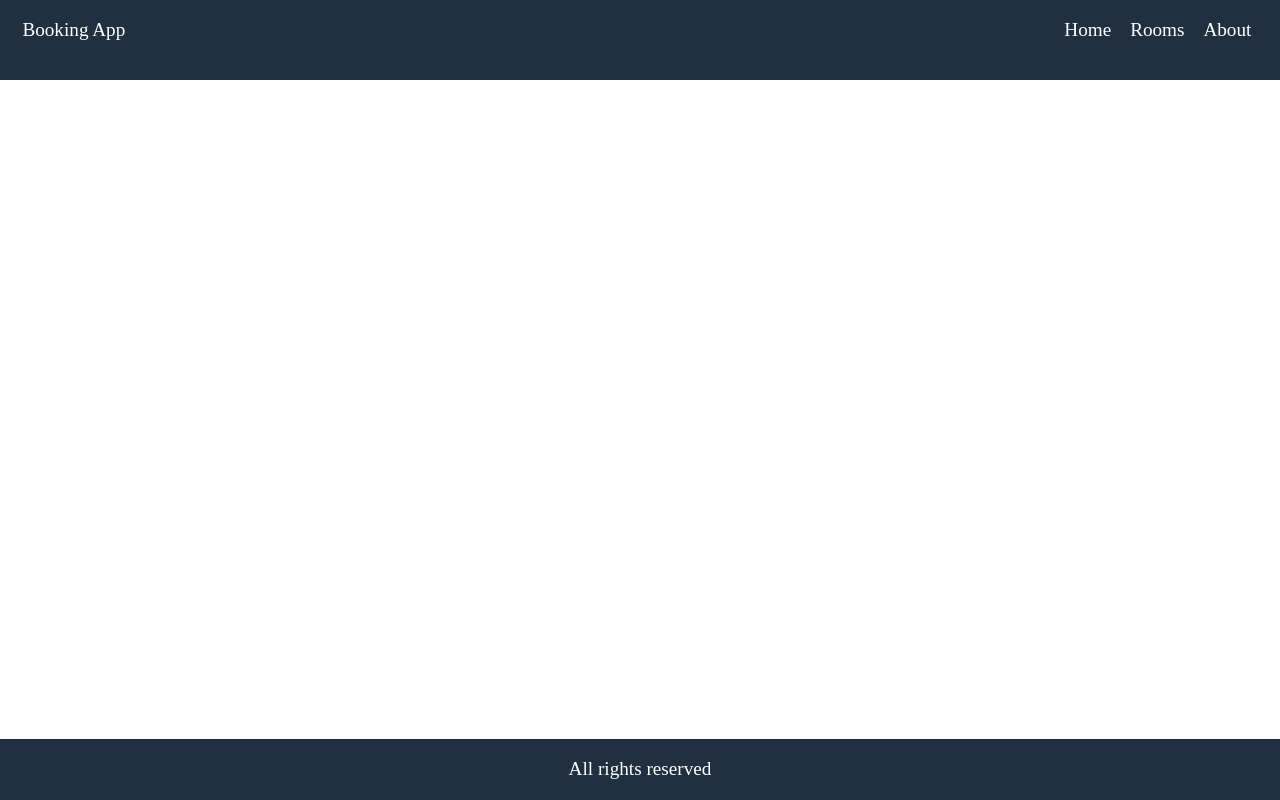
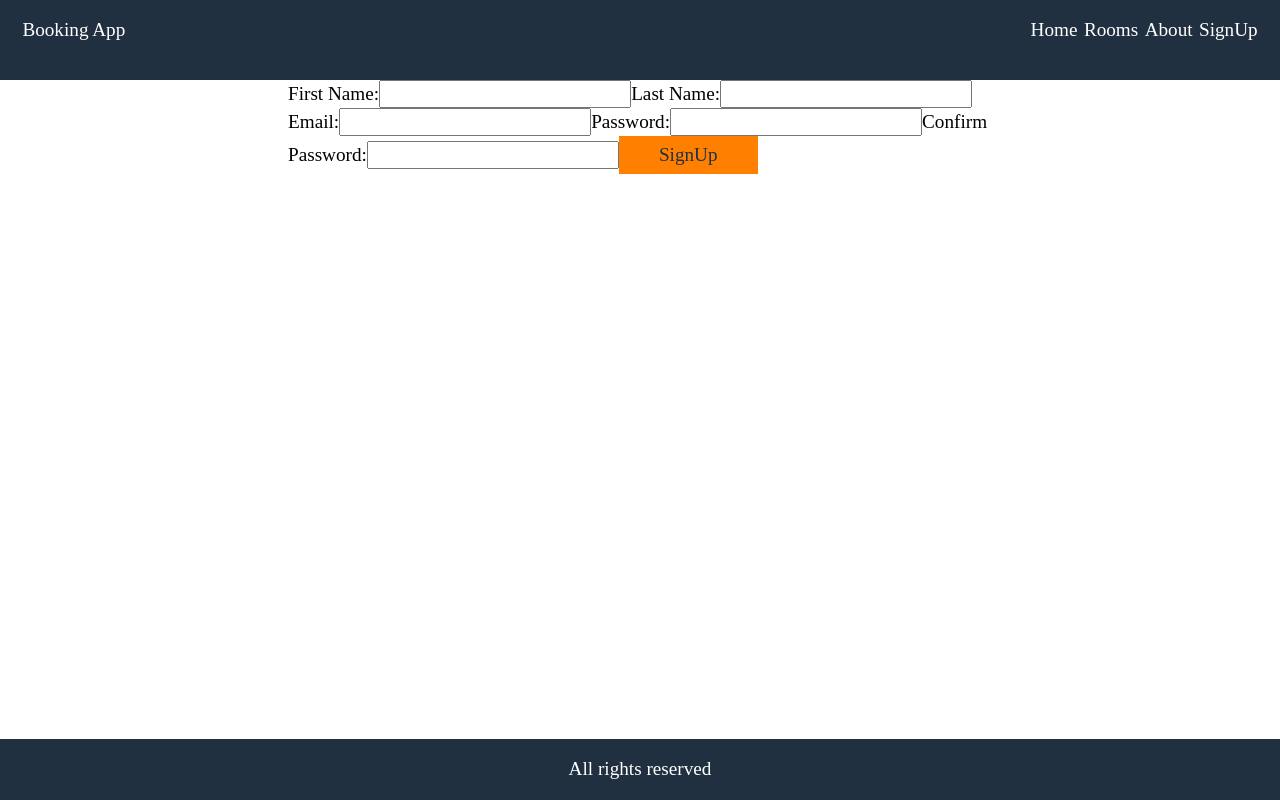
Before and after one commit to grna/Hotel-Booking-App, a React app: page /auth in a window 1280 px wide. Built offline with nearby package versions, Linux system fonts and the light colour scheme; no server answers.

Commit message:
signup form created

```diff
--- /dev/null
+++ b/src/components/Login.js
@@ -0,0 +1,64 @@
+import React, { useState } from "react";
+import PropTypes from "prop-types";
+
+const Login = (props) => {
+  const [firstName, setFirstName] = useState("");
+  const [lastName, setLastName] = useState("");
+  const [email, setEmail] = useState("");
+  const [password, setPassword] = useState("");
+  const [confirm, setConfirm] = useState("");
+
+  const onSignUpSubmit = (e) => {
+    e.preventDefault();
+  };
+
+  return (
+    <div>
+      <form
+        onSubmit={(e) => {
+          onSignUpSubmit(e);
+        }}
+      >
+        <label>First Name:</label>
+        <input
+          type="text"
+          onChange={(e) => setFirstName(e.target.value)}
+          value={firstName}
+        ></input>
+        <label>Last Name:</label>
+        <input
+          type="text"
+          onChange={(e) => setLastName(e.target.value)}
+          value={lastName}
+        ></input>
+        <label>Email:</label>
+        <input
+          type="text"
+          onChange={(e) => setEmail(e.target.value)}
+          value={email}
+        ></input>
+        <label>Password:</label>
+        <input
+          type="password"
+          onChange={(e) => setPassword(e.target.value)}
+          value={password}
+        ></input>
+        <label>Confirm Password:</label>
+        <input
+          type="password"
+          onChange={(e) => setConfirm(e.target.value)}
+          value={confirm}
+        ></input>
+        <input
+          type="submit"
+          className="btn btn-lg"
+          value="SignUp"
+        ></input>
+      </form>
+    </div>
+  );
+};
+
+Login.propTypes = {};
+
+export default Login;
--- a/src/components/common/Header.js
+++ b/src/components/common/Header.js
@@ -21,6 +21,9 @@ const Header = () => {
           <li>
             <NavLink to="/about">About</NavLink>
           </li>
+          <li>
+            <NavLink to="/auth">SignUp</NavLink>
+          </li>
         </ul>
       </nav>
     </header>
--- a/src/containers/App.js
+++ b/src/containers/App.js
@@ -5,6 +5,7 @@ import Footer from "../components/common/Footer";
 import About from "../components/About";
 import RoomsContainer from "../containers/RoomsContainer";
 import OrderContainer from "./OrderContainer";
+import Login from "../components/Login";
 
 const App = () => (
   <div className="app grid-container">
@@ -14,6 +15,7 @@ const App = () => (
         <Route exact path="/" component={OrderContainer} />
         <Route path="/rooms" component={RoomsContainer} />
         <Route path="/about" component={About} />
+        <Route path="/auth" component={Login} />
       </Switch>
     </main>
     <Footer />
```
